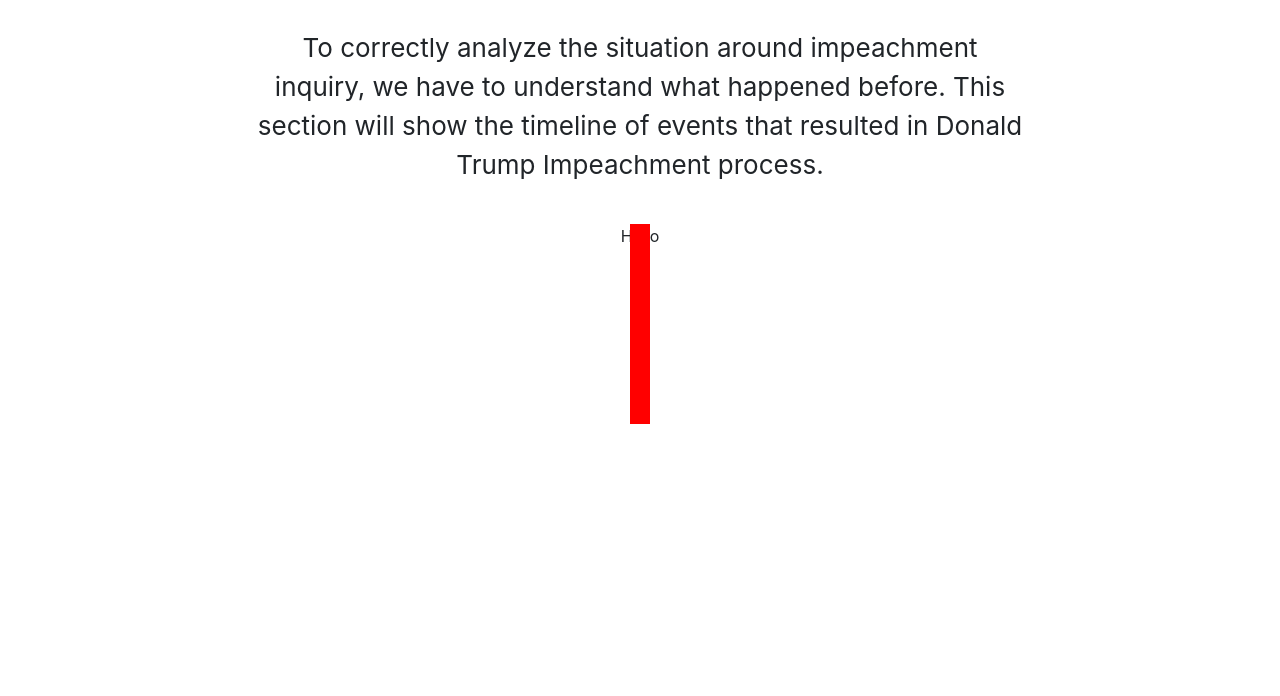
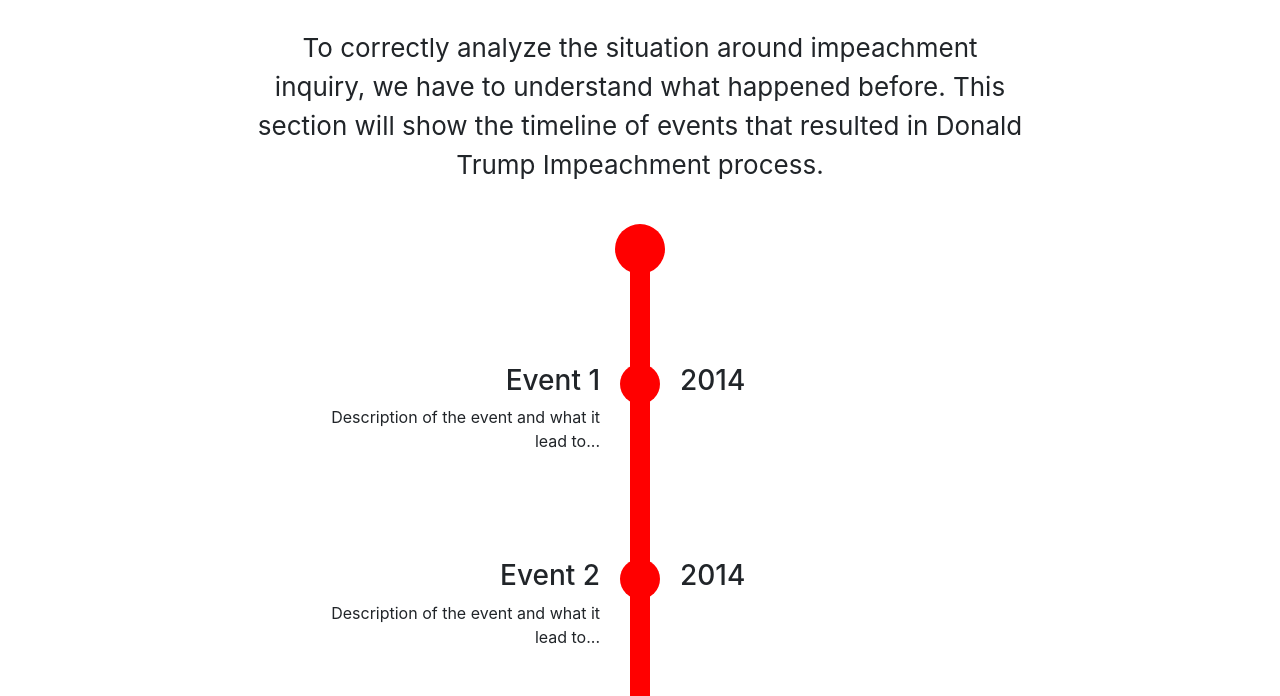
Before and after one commit to 0665422/Synthesis-Website, a plain HTML site: page timeline.html in a window 1280 px wide. Shown: the part 256-952 px from the top of the page. Before the commit the page ends 800 px from the top, so only its background shows below. Drawn offline with nearby package versions, Linux system fonts and the light colour scheme.

Commit message:
Timeline base
Started the framework of the timeline

```diff
--- a/main.js
+++ b/main.js
@@ -1,7 +1,9 @@
 // JavaScript source code
 
 // Sets width of timeline line
-var lineWidth = $(".timeline-line").width()
+var lineWidth = $(".timeline-line").width();
+var circleWidth = $(".circle svg").width();
+var dateWidth = $(".date").width();
 
 function keepTimelineCentered() {
     var lineMargin = ($(window).width() - lineWidth) / 2;
@@ -9,11 +11,24 @@ function keepTimelineCentered() {
     $(".timeline-line").css("margin-left", lineMargin + "px");
 }
 
+// aligns the event
+function eventPosition() {
+    var eventMargin = ($(window).width() / 2) - circleWidth / 2 - dateWidth - 20;
+    //align to the side
+    $(".event").css("margin-right", eventMargin + "px");
+
+    $(".text").css("margin-right", (circleWidth + dateWidth + 40) + "px");
+
+    $(".circle").css("right", dateWidth + 20 + "px");
+}
+
 $("document").ready(function () {
 
     keepTimelineCentered();
+    eventPosition();
 
     $(window).resize(function () {
         keepTimelineCentered();
+        eventPosition();
     });
 });
--- a/style.css
+++ b/style.css
@@ -50,7 +50,7 @@ body {
 
 .timeline {
     text-align: center;
-    height: 200px;
+    height: 1000px;
 }
 
 .timeline-line {
@@ -58,4 +58,35 @@ body {
     height: inherit;
     background-color: red;
     position: absolute;
+    margin-top: 20px;
 }
+
+.event {
+    position: relative;
+    margin-top: 90px;
+    text-align: right;
+    z-index: 2;
+}
+
+.text {
+    display: inline-block;
+}
+
+.text p {
+    max-width: 300px;
+}
+
+.circle {
+    display: inline-block;
+    position: absolute;
+    top: 0;
+}
+
+.date {
+    display: inline-block;
+    position: absolute;
+    font-size: 30px;
+    top: 0;
+    right: 0;
+    vertical-align: baseline;
+}
--- a/timeline.html
+++ b/timeline.html
@@ -48,7 +48,56 @@
 
     <div class="timeline">
         <div class="timeline-line"></div>
-        <div class="point">Hello</div>
+        <svg height="50" width="50">
+            <circle cx="25" cy="25" r="25" fill="red" />
+        </svg>
+        <div class="event left">
+
+            <div class="text">
+                <h3>Event 1</h3>
+                <p>Description of the event and what it lead to...</p>
+            </div>
+            <div class="circle">
+                <svg height="40" width="40">
+                    <circle cx="20" cy="20" r="20" fill="red" />
+                </svg>
+            </div>
+            <div class="date">
+                <h3>2014</h3>
+            </div>
+        </div>
+
+        <div class="event right">
+
+            <div class="text">
+                <h3>Event 2</h3>
+                <p>Description of the event and what it lead to...</p>
+            </div>
+            <div class="circle">
+                <svg height="40" width="40">
+                    <circle cx="20" cy="20" r="20" fill="red" />
+                </svg>
+            </div>
+            <div class="date">
+                <h3>2014</h3>
+            </div>
+        </div>
+
+        <div class="event left">
+
+            <div class="text">
+                <h3>Event 3</h3>
+                <p>Description of the event and what it lead to...</p>
+            </div>
+            <div class="circle">
+                <svg height="40" width="40">
+                    <circle cx="20" cy="20" r="20" fill="red" />
+                </svg>
+            </div>
+            <div class="date">
+                <h3>2014</h3>
+            </div>
+        </div>
     </div>
 
     <script src="main.js"></script>
```
